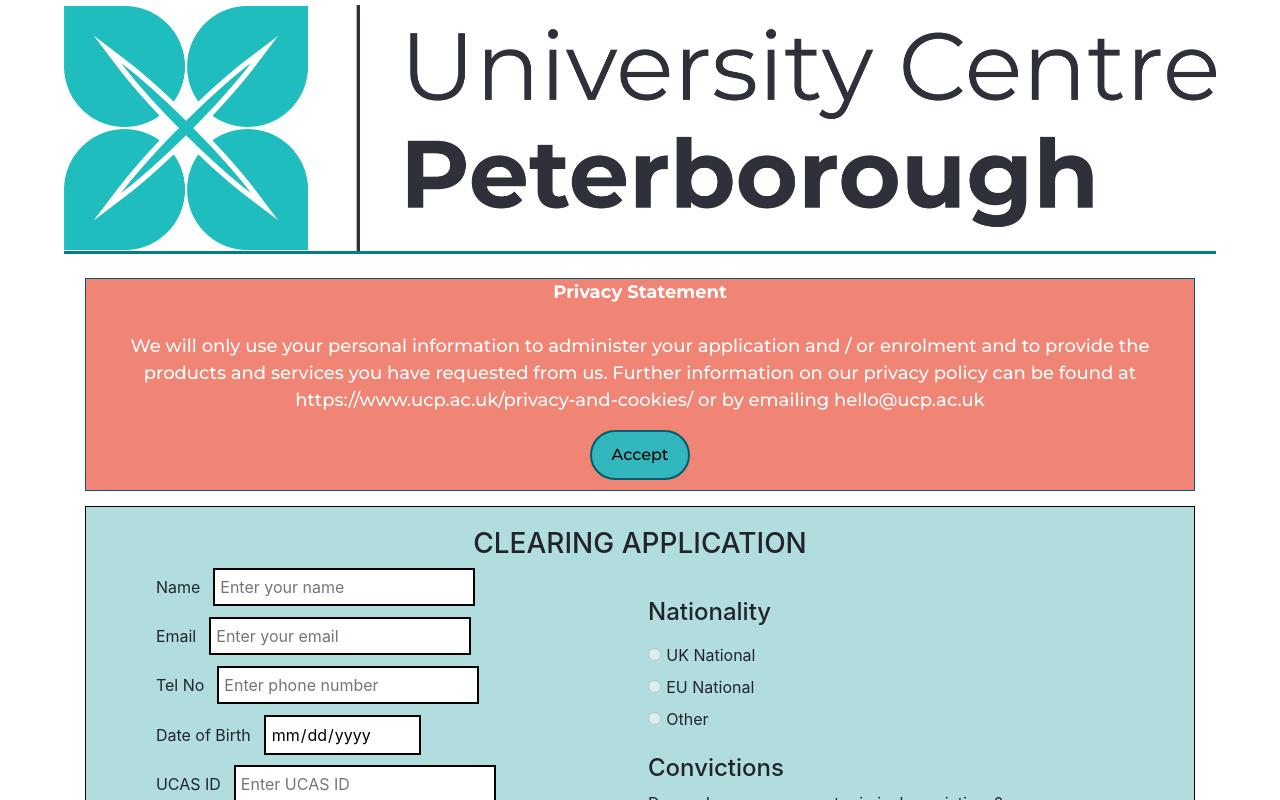
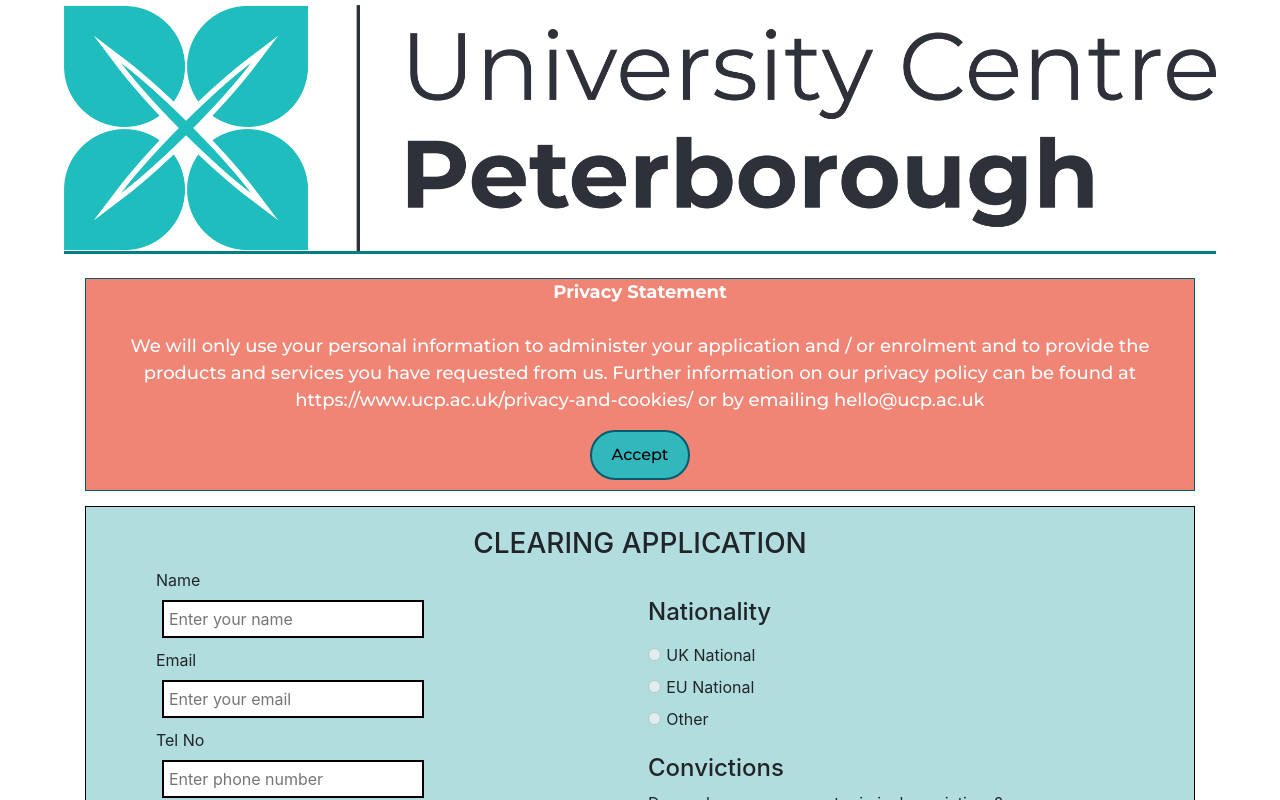
Before and after one commit to raegar/tbd-app-2020, a React (Create React App) app: page /NewApplicationPage in a window 1280 px wide. Shown: the top 800 px of the page. Built offline with nearby package versions, Linux system fonts and the light colour scheme.

Commit message:
Fixed the layout for most of the text boxes

```diff
--- a/src/components/EssentialApplicantInfo/EssentialApplicantInfo.css
+++ b/src/components/EssentialApplicantInfo/EssentialApplicantInfo.css
@@ -30,6 +30,10 @@
     width: 50%;
     padding-left: 40px;
 }
+
+.mobiletextbox{
+    width: 200px;
+}
 @media only screen and (max-width: 768px){
     .form-left {
     width: 100%;
--- a/src/components/EssentialApplicantInfo/EssentialApplicantInfo.js
+++ b/src/components/EssentialApplicantInfo/EssentialApplicantInfo.js
@@ -5,8 +5,20 @@
 import "./EssentialApplicantInfo.css";
 import { Container, Row, Col } from "react-bootstrap";
 import UCPButton from "../Buttons/UCPButton";
+import {isMobile} from 'react-device-detect';
 
 const EssentialApplicantInfo = (props) => {
+  let textboxClassName;
+  if(isMobile)
+  {
+
+    textboxClassName = "mobiletextbox";
+  }
+  else{
+
+    textboxClassName = "desktoptextbox";
+  }
+
   var nationalityOptions = [
     { label: "UK National", id: "UK", value: "UK" },
     { label: "EU National", id: "EU", value: "EU" },
@@ -94,6 +106,8 @@
             type="text"
             name="name"
             attribute="disabled"
+            className=  {textboxClassName}
+
           />
 
           <TextBox
@@ -105,6 +119,8 @@
             type="email"
             name="email"
             attribute="disabled"
+            className=  {textboxClassName}
+
           />
 
           <TextBox
@@ -116,6 +132,8 @@
             type="tel"
             name="telno"
             attribute="disabled"
+            className=  {textboxClassName}
+
           />
 
           <TextBox
@@ -125,6 +143,9 @@
             type="date"
             name="dob"
             attribute="disabled"
+            className=  {textboxClassName}
+
+
           />
 
           <TextBox
@@ -134,6 +155,8 @@
             type="text"
             name="ucas"
             attribute="disabled"
+            className=  {textboxClassName}
+
           />
         </span>
         <span class="form-right">
```
